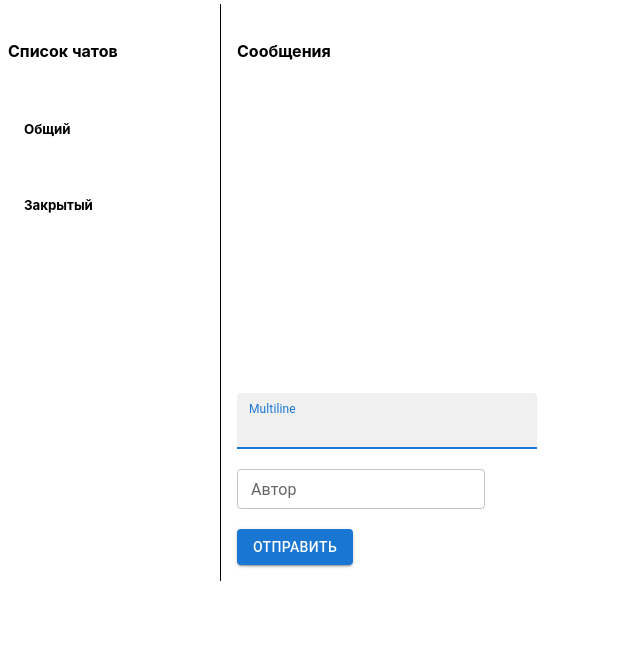
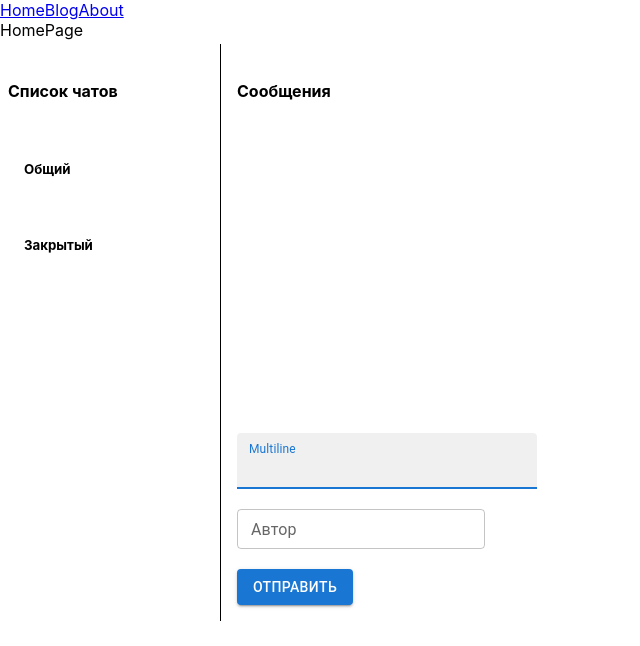
Before and after one commit to tsoyvi/ReactJS, a React (Create React App) app: page / in a window 1280 px wide. Shown: the top 646 px of the page, without its empty margins (0-640 px from the left). Built offline with nearby package versions, Linux system fonts and the light colour scheme.

Commit message:
Lesson_4_1

```diff
--- a/package.json
+++ b/package.json
@@ -11,6 +11,7 @@
     "@testing-library/user-event": "^13.5.0",
     "react": "^18.2.0",
     "react-dom": "^18.2.0",
+    "react-router-dom": "^6.4.1",
     "react-scripts": "5.0.1",
     "web-vitals": "^2.1.4"
   },
--- a/src/App.js
+++ b/src/App.js
@@ -8,6 +8,7 @@ import Box from '@mui/material/Box';
 
 import MessagesList from './components/MessagesList';
 import ChatList from './components/ChatList';
+import NavBar from './components/NavBar';
 
 
 function App(props) {
@@ -73,6 +74,8 @@ function App(props) {
   }
 
   return (
+    <>
+      <NavBar />
 
       <Box sx={{ display: 'flex' }}>
         <Box sx={{ display: 'inline-flex', alignItems: 'baseline' }}>
@@ -112,7 +115,7 @@ function App(props) {
           </Box>
         </Box>
       </Box>
-
+    </>
 
 
 
--- /dev/null
+++ b/src/components/NavBar.js
@@ -0,0 +1,28 @@
+/*
+ Главное меню
+*/
+import {Route, Routes} from "react-router-dom";
+import HomePage from "../pages/HomePage";
+import BlogPage from "../pages/BlogPage";
+import AboutPage from "../pages/AboutPage";
+
+import {Link} from "react-router-dom"
+
+function NavBar(props) {
+    return (
+        <>
+        <header>
+            <Link to ='/'>Home</Link>
+            <Link to ='/blog'>Blog</Link>
+            <Link to ='/about'>About</Link>
+        </header>
+        <Routes>
+            <Route path={'/'} element={<HomePage/>}/>
+            <Route path={'/blog'} element={<BlogPage/>}/>
+            <Route path={'about'} element={<AboutPage/>}/>
+        </Routes>
+        </>
+    );
+}
+
+export default NavBar;
--- a/src/index.js
+++ b/src/index.js
@@ -3,14 +3,16 @@ import ReactDOM from 'react-dom/client';
 import './index.css';
 import App from './App';
 import reportWebVitals from './reportWebVitals';
+import { BrowserRouter } from 'react-router-dom';
 
 
 const myName = 'User Name';
 const root = ReactDOM.createRoot(document.getElementById('root'));
 root.render(
-  <React.StrictMode>
+  <BrowserRouter>
     <App name={myName} />
-  </React.StrictMode>
+  </BrowserRouter>
+
 );
 
 
--- /dev/null
+++ b/src/pages/AboutPage.js
@@ -0,0 +1,11 @@
+import React from "react";
+
+const AboutPage = () => {
+    return (
+        <div>
+            AboutPage
+        </div>
+    )
+}
+
+export default AboutPage
--- /dev/null
+++ b/src/pages/BlogPage.js
@@ -0,0 +1,11 @@
+import React from "react";
+
+const BlogPage = () => {
+    return (
+        <div>
+            BlogPage
+        </div>
+    )
+}
+
+export default BlogPage
--- /dev/null
+++ b/src/pages/HomePage.js
@@ -0,0 +1,11 @@
+import React from "react";
+
+const HomePage = () => {
+    return (
+        <div>
+            HomePage
+        </div>
+    )
+}
+
+export default HomePage
```
Also changed, not shown: text.txt, 1 other file (tests, documents, lock files or other folders). Lines whose indentation alone changed are shown as unchanged.
